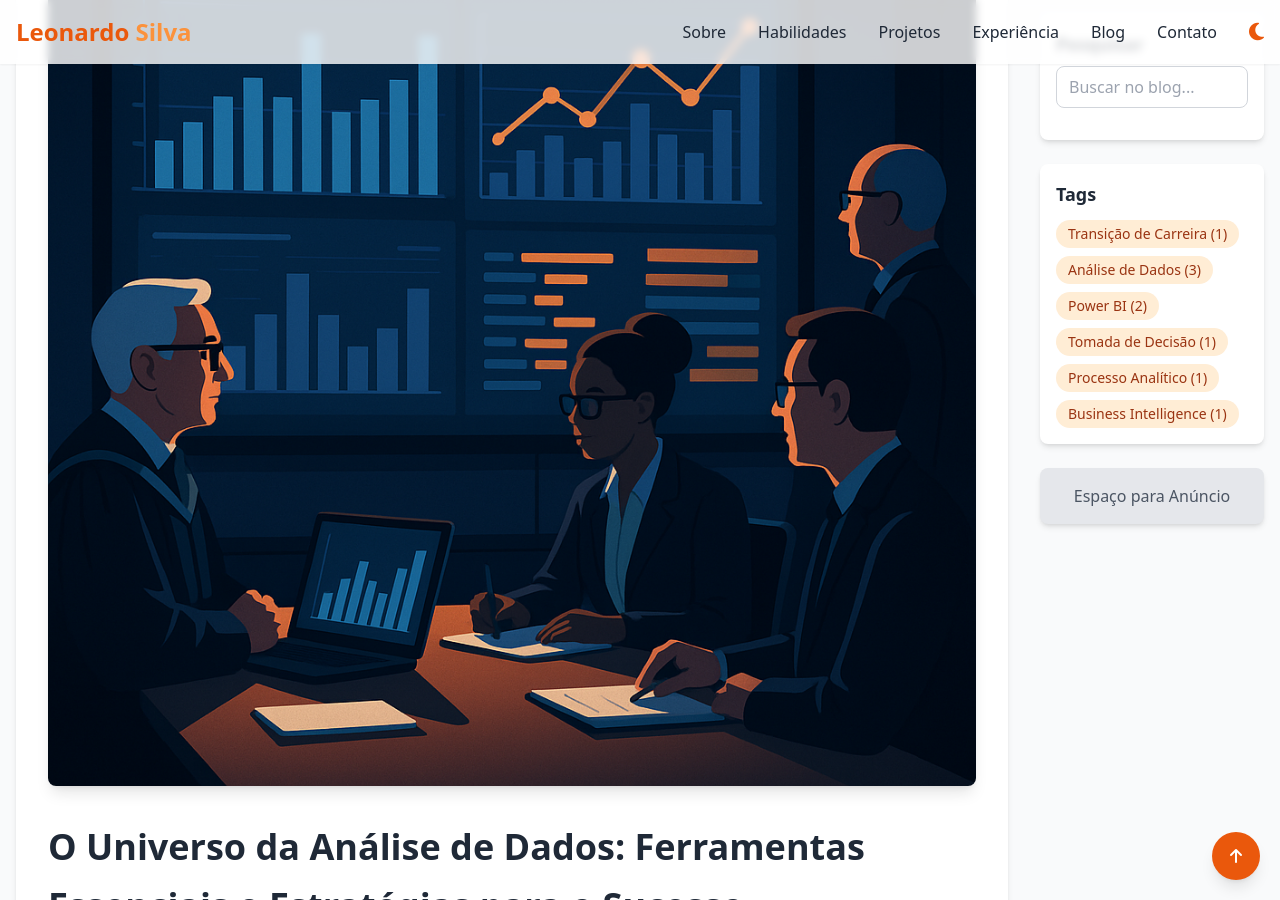
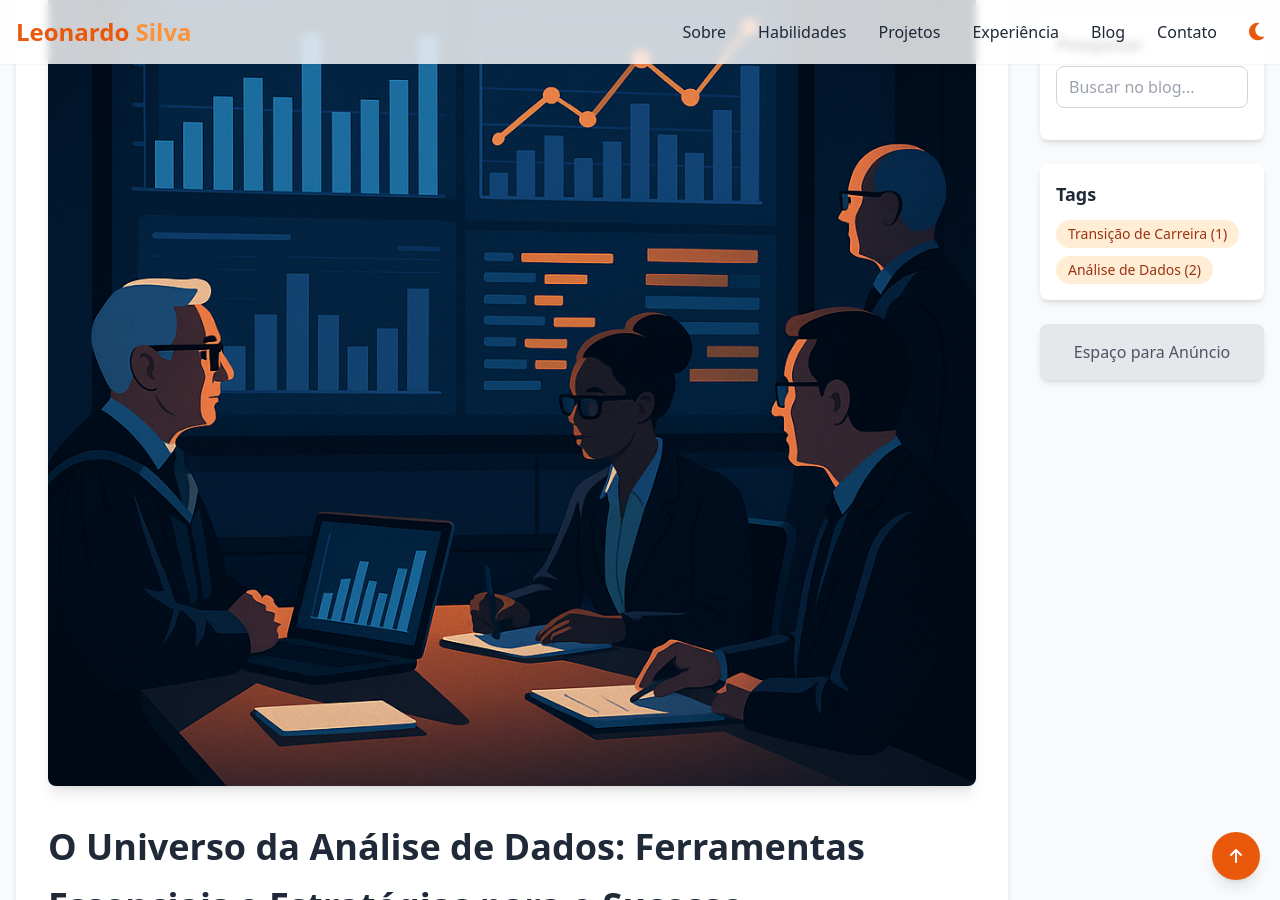
Before and after one commit to oleonardof/blog, a Jekyll site: the page built from _posts/2025-07-21-analise-de-dados-ferramentas-essenciais-e-estrategias-para-o-sucesso.md, in a window 1280 px wide and 900 px high, scrolled down 418 px. Built offline with Jekyll 4.4.1, drawn with Linux system fonts in a browser that asks for light colours; nearby versions of some CDN libraries; comment, search, counter and statistics services are not loaded.

Commit message:
Ajustes Posts

```diff
--- a/_posts/2025-07-18-a-arte-de-perguntar-na-analise-de-dados.md
+++ b/_posts/2025-07-18-a-arte-de-perguntar-na-analise-de-dados.md
@@ -6,9 +6,7 @@
 image: /assets/images/capa-post-perguntas-eficazes.png
 alt: "Uma pessoa em pé diante de um grande mural digital cheio de dados"
 tags:
-  - Tomada de Decisão
   - Análise de Dados
-  - Processo Analítico
 ---
 
 ## Por que fazer as perguntas certas é essencial na análise de dados?
--- a/_posts/2025-07-16-analise-de-dados-ferramentas-essenciais-e-estrategias-para-o-sucesso.md
+++ b/_posts/2025-07-21-analise-de-dados-ferramentas-essenciais-e-estrategias-para-o-sucesso.md
@@ -6,9 +6,7 @@
 image: /assets/images/painel-analise-dados.png
 alt: "Painel moderno de análise de dados com gráficos em uma reunião acadêmica, mostrando professores e gestores universitários analisando informações."
 tags:
-  - Business Intelligence
   - Análise de Dados
-  - Power BI
 ---
 
 # O Universo da Análise de Dados: Ferramentas Essenciais e Estratégias para o Sucesso
```
Also changed, not shown: _posts/2025-07-16-como-decidi-mudar-de-carreira.md (+0 -2 lines), tag/processo-analitico.md (deleted, +0 -5 lines), tag/tomada-de-decicao.md (deleted, +0 -5 lines).
